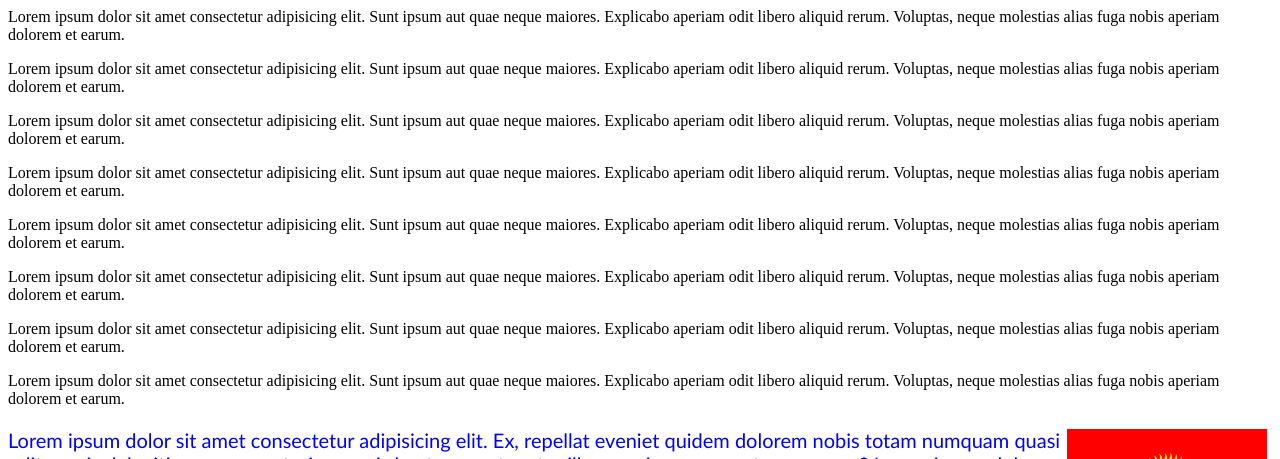
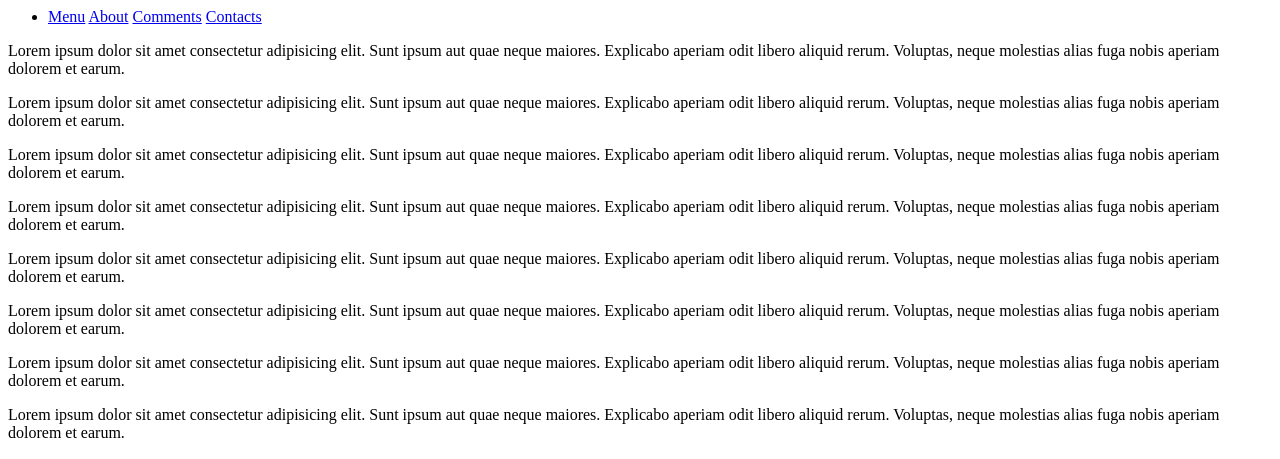
Before and after one commit to Zhumakadyrova/15.11.2022, a plain HTML site: page index.html in a window 1280 px wide. Shown: the top 459 px of the page. Drawn offline with Linux system fonts and the light colour scheme.

Commit message:
navigation for our website

```diff
--- a/index.html
+++ b/index.html
@@ -3,6 +3,18 @@
     <link rel="stylesheet" href="style.css">
   </head>
   <body>
+    <header>
+      <nav>
+        <ul>
+          <li>
+            <a href="#">Menu</a>
+            <a href="#">About</a>
+            <a href="#">Comments</a>
+            <a href="#">Contacts</a>
+          </li>
+        </ul>
+      </nav>
+    </header>
     <p>Lorem ipsum dolor sit amet consectetur adipisicing elit. Sunt ipsum aut quae neque maiores. Explicabo aperiam odit libero aliquid rerum. Voluptas, neque molestias alias fuga nobis aperiam dolorem et earum.</p>
     <p>Lorem ipsum dolor sit amet consectetur adipisicing elit. Sunt ipsum aut quae neque maiores. Explicabo aperiam odit libero aliquid rerum. Voluptas, neque molestias alias fuga nobis aperiam dolorem et earum.</p>
     <p>Lorem ipsum dolor sit amet consectetur adipisicing elit. Sunt ipsum aut quae neque maiores. Explicabo aperiam odit libero aliquid rerum. Voluptas, neque molestias alias fuga nobis aperiam dolorem et earum.</p>
```
